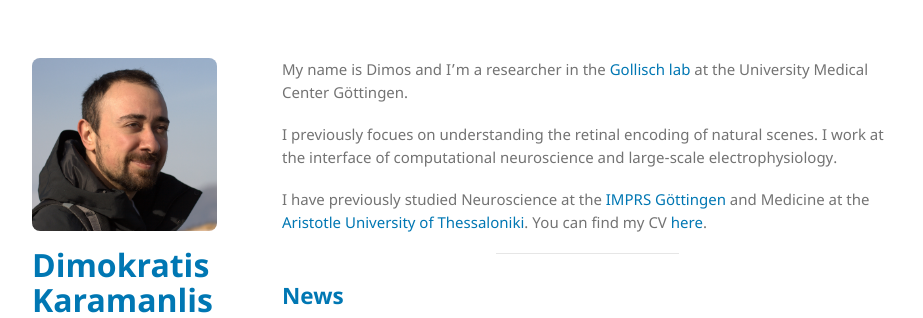
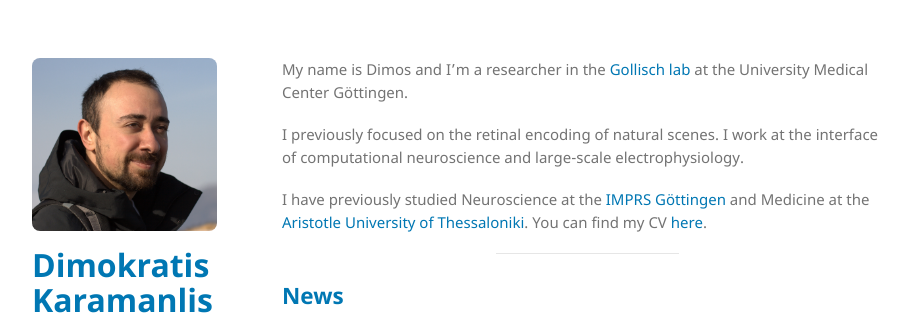
Before and after one commit to dimokaramanlis/dimokaramanlis.github.io, a Jekyll site: the page built from index.md, in a window 1280 px wide. Shown: the top 318 px of the page, without its empty margins (178-1101 px from the left). Built offline with Jekyll 4.4.1, drawn with Linux system fonts in a browser that asks for light colours; the repository's description, which GitHub fills in, is left out.

Commit message:
fixed typos

```diff
--- a/index.md
+++ b/index.md
@@ -4,7 +4,7 @@ layout: default
 
 My name is Dimos and I’m a researcher in the [Gollisch lab](https://www.retina.uni-goettingen.de/) at the University Medical Center Göttingen.
 
-I previously focues on understanding the retinal encoding of natural scenes. I work at the interface of computational neuroscience and large-scale electrophysiology.
+I previously focused on the retinal encoding of natural scenes. I work at the interface of computational neuroscience and large-scale electrophysiology.
 
 I have previously studied Neuroscience at the [IMPRS Göttingen](https://www.gpneuro.uni-goettingen.de/) and Medicine at the [Aristotle University of Thessaloniki](https://www.auth.gr/en/). You can find my CV [here](./karamanlis_cv.pdf).
 
```
